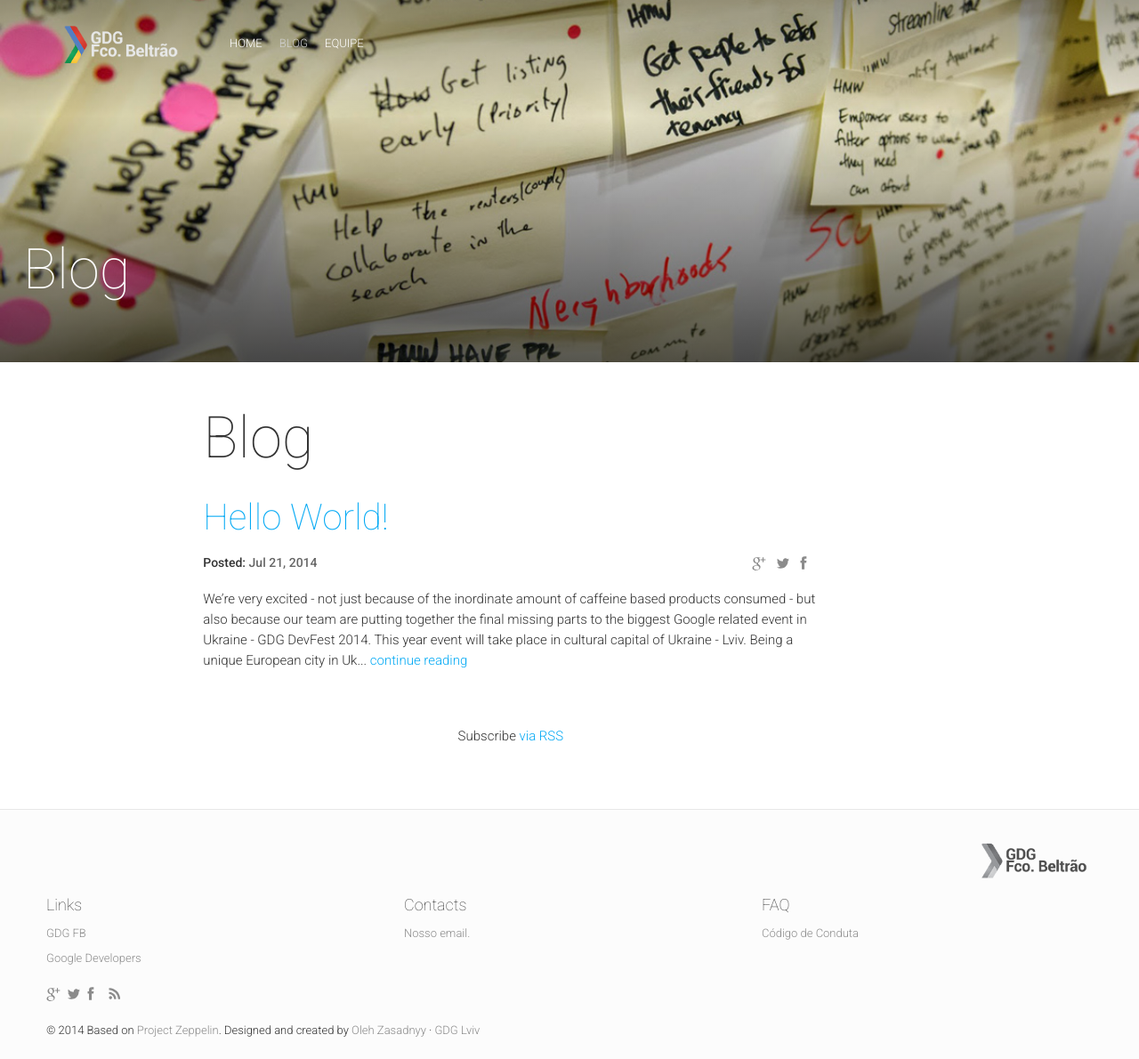
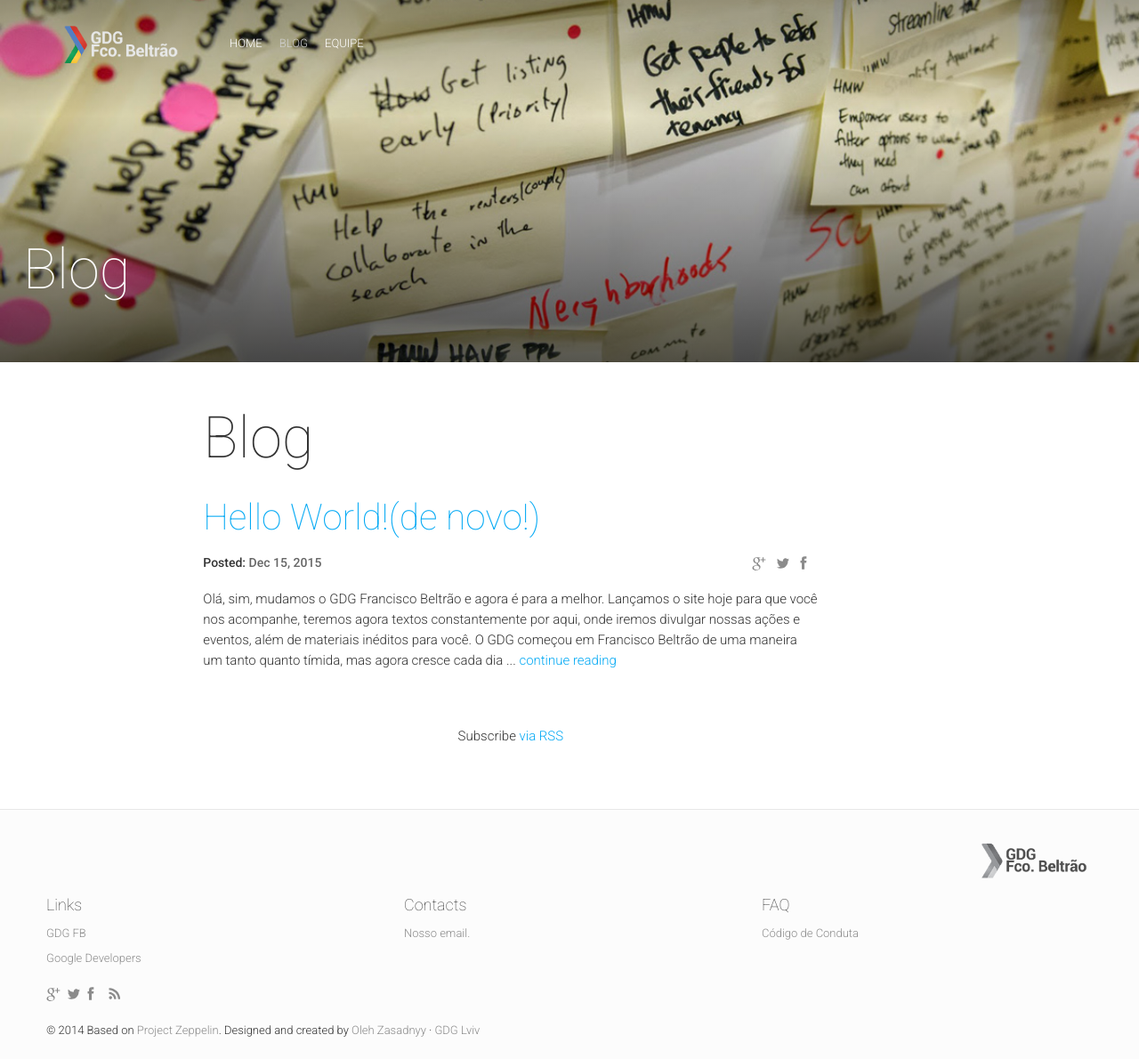
Before and after one commit to GDG-FB/gdg-fb.github.io, a Jekyll site: the page built from blog.html, in a window 1280 px wide and 1190 px high. Shown: the whole window at 89% size. Built offline with Jekyll 4.4.1, drawn with Linux system fonts in a browser that asks for light colours; nearby versions of some CDN libraries; comment, search, counter and statistics services are not loaded; some of the changed lines change nothing that is shown.

Commit message:
Post hello

```diff
--- a/_posts/2014-07-21-hello-world.markdown
+++ b/_posts/2014-07-21-hello-world.markdown
@@ -1,30 +1,41 @@
 ---
 layout: post
-title:  "Hello World!"
-date:   2014-07-21 08:00:00
+title:  "Hello World!(de novo!)"
+date:   2015-12-15 08:00:00
 isStaticPost: false
 ---
 
-We're very excited - not just because of the inordinate amount of caffeine based products consumed -
-but also because our team are putting together
-the final missing parts to the biggest Google related event in Ukraine - [GDG DevFest 2014](http://devfest.gdg.org.ua/).
+Olá, sim, mudamos o GDG Francisco Beltrão e agora é para a melhor. Lançamos o site hoje para que você nos acompanhe, teremos agora textos constantemente por aqui, onde iremos divulgar nossas ações e eventos, além de materiais inéditos para você.
 
-This year event will take place in cultural capital of Ukraine - Lviv. Being a unique European city in Ukraine, Lviv is among top 10 cities of the world to visit in 2014 according to the travel group “The Rough Guide” and is among top 10 cities for spending weekends in Europe according to Lonely Planet. So take your time to spend weeked in last hidden gem in the Europe in company of experts and technical geeks.
+O GDG começou em Francisco Beltrão de uma maneira um tanto quanto tímida, mas agora cresce cada dia mais em qualidade, nossa primeira grande ação foi a I/O Extended 2015 e pretendemos fazer a 2016 com uma maior estrutura e qualidade, devido aos aprendizados que tivemos com eventos ao longo desse ano.
 
-So should you also be excited? Well yes... and here's why!
+Um desses eventos que ajudamos e nos deu uma aula de qualidade foi o [GDG DevFest Sul 2015](http://devfestsul.com.br/).
 
-* **Attendance**: we're expecting over 350 attendees
-* **Topic**: more than 48 hours of pure Google technologies
-* **Date**: 24-25 of October, expect hackathon and workshops on a first day and conference on the second
-* **Venue**: Kinopalace Cinema - for a first time we'll make technical event in real cinema directly in the heart of the ancient city of Lviv
-* **Speakers**: we're in the process of finalising the list of speakers
+E não apenas ele, mas eventos como o Google Community Summit foram de suma importância, mostramos Francisco Beltrão para o mundo e o mundo nos mostrou o que poderia contribuir, o que nos fez pensar e colocou-nos em perspectiva para uma nova fase.
 
-but we've already secured a first batch of experts:
+<iframe width="100%" height="400" src="https://www.youtube.com/embed/1-SdhFDhu5U" frameborder="0" allowfullscreen></iframe>
 
-* **Dawid Ostrowski** - Developer Relation from Google, who excited about cloud technologies<br>
-* **Mateusz Herych** - Android GDE and GDG organizer from Krakow<br>
-* **Dmytro Danylyk** - developer, blogger, speaker, author of open source 1000+ star libraries <br>
-* **Roman Mazur** - speaker on various international conferences like Droidcon Eastern Europe and Ankara Developer Days<br>
+Esta nova fase  começa com esse evento de hoje, dia 15/12/15, The Chrome, the Computer Vision and the Angular, que também é o evento de encerramento deste ano.
 
+![The Chrome, the Computer Vision and the Angular](/img/posts/hello/chrome-cv-angular.png "The Chrome, the Computer Vision and the Angular")
 
-More details about speakers, DevFest Hackathon and Lviv will appear in subsequent posts, meantime like us on [Facebook](https://facebook.com/GDGLviv), follow on [Twitter](https://twitter.com/intent/user?screen_name=GDGLviv), add to circles in [Google+](https://plus.google.com/b/102444623953913144164) or subcribe to our [mailing list](http://gdg.us5.list-manage1.com/subscribe/post?u=9fc8aa205b0521b5f05fc8e1e&id=ae0fb459fc) and [RSS feed](http://devfest.gdg.org.ua/feed.xml) in order not to miss any cool stuff about festival.
+Mas, por que estamos tão felizes e estamos fazendo um evento de abertura que também é encerramento? Bem, é por que estamos preparando um bombardeio de conteúdo para vocês em 2016!
+
+Aqui vão algumas das ações para o ano que vem:
+
+* **Google I/O Extended 2016**: Devido ao grande sucesso do ano passado faremos novamente, maior e melhor!
+* **It's Hackademinc**: Codelabs e grupo de estudo de Polymer de 15 em 15 dias.
+* **Angular Codelabs**: Estudaremos Angular de 15 em 15 dias, alternado com o codelab de Polymer, fazendo com que tenhamos evento toda semana!
+* **Google Cardboard**: Estudo de Cardboard para uso em VR! (Alias, se você desenvolve jogos estamos com vagas abertas!).
+* **FB Smart City 2020**: Grupo de estudo para otimização e transformação de Francisco Beltrão em uma SmartCity, melhorando a cidade em que vivemos com tecnologia!
+* **Palestras e eventos temáticos**: Além das conferencias, estamos planejando diversos eventos ao longo do ano que ainda não podemos contar para vocês (hehehe)!
+
+E não apenas isso, iremos ter eventos relacionados e vamos encorajar iniciativas como:
+
+* **Women Tech Maker** - Estamos em busca de uma programadora ou designer que possa liderar a iniciativa!<br>
+* **Empreendedorismo** - Para tornar nossos empreendedores tecnologicamente conscientes.<br>
+* **Tech Talks** - Indo além da programação, do uso consciente da tecnologia. <br>
+
+Mais detalhes? Nos acompanhe nas redes sociais: Dê um like no [Facebook](https://www.facebook.com/GDG-Francisco-Beltr%C3%A3o-449389415208060/), siga-nos no [Twitter](https://twitter.com/gdg_fb), adicione nos Circles do [Google+](https://plus.google.com/102178819169878551962) e faça parte do grupo do  [Meetup](http://www.meetup.com/pt/GDG-Francisco-Beltrao/) e não perca nada.
+
+<img class="img-responsive feature-image" src="{{ site.baseurl }}/img/posts/hello/hello.jpg" style="display:none">
```
Also changed, not shown: img/posts/hello/chrome-cv-angular.png (added), img/posts/hello/hello.jpg (added).
